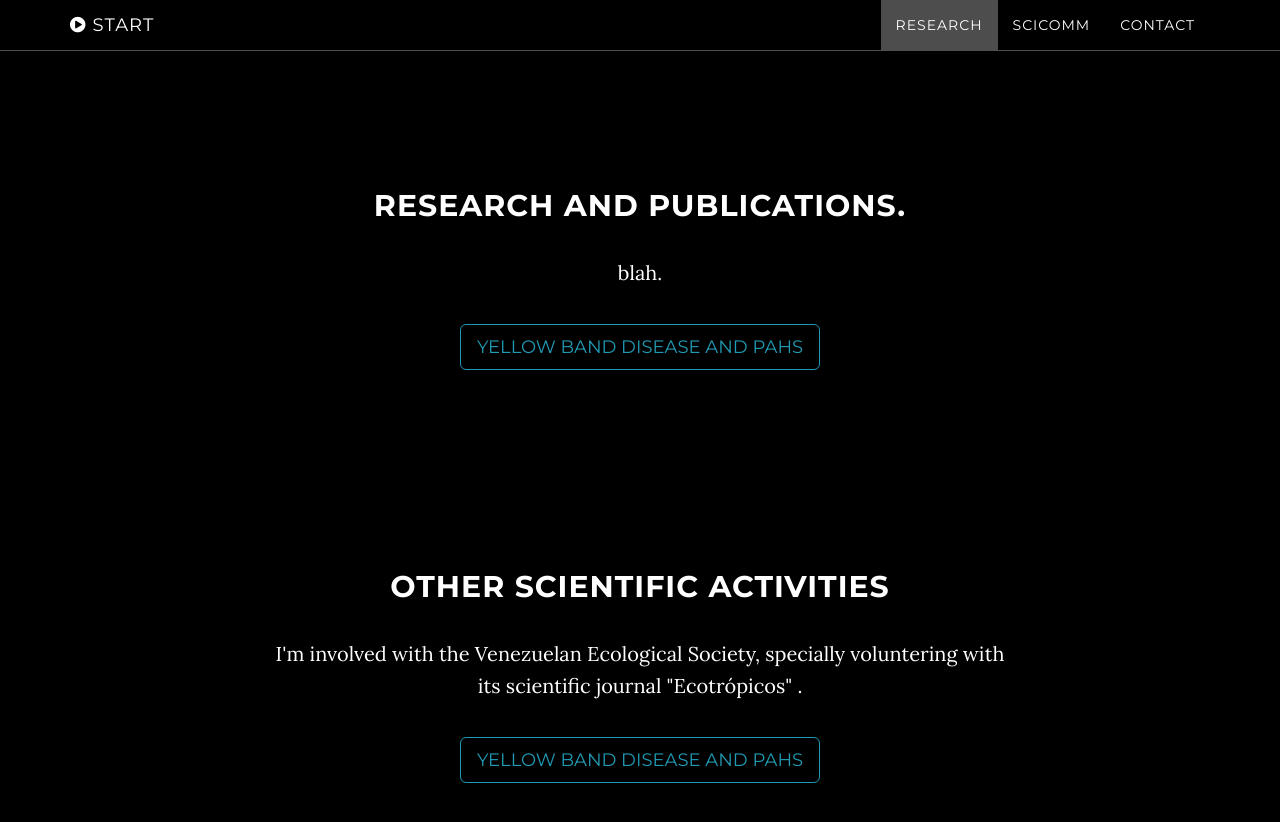
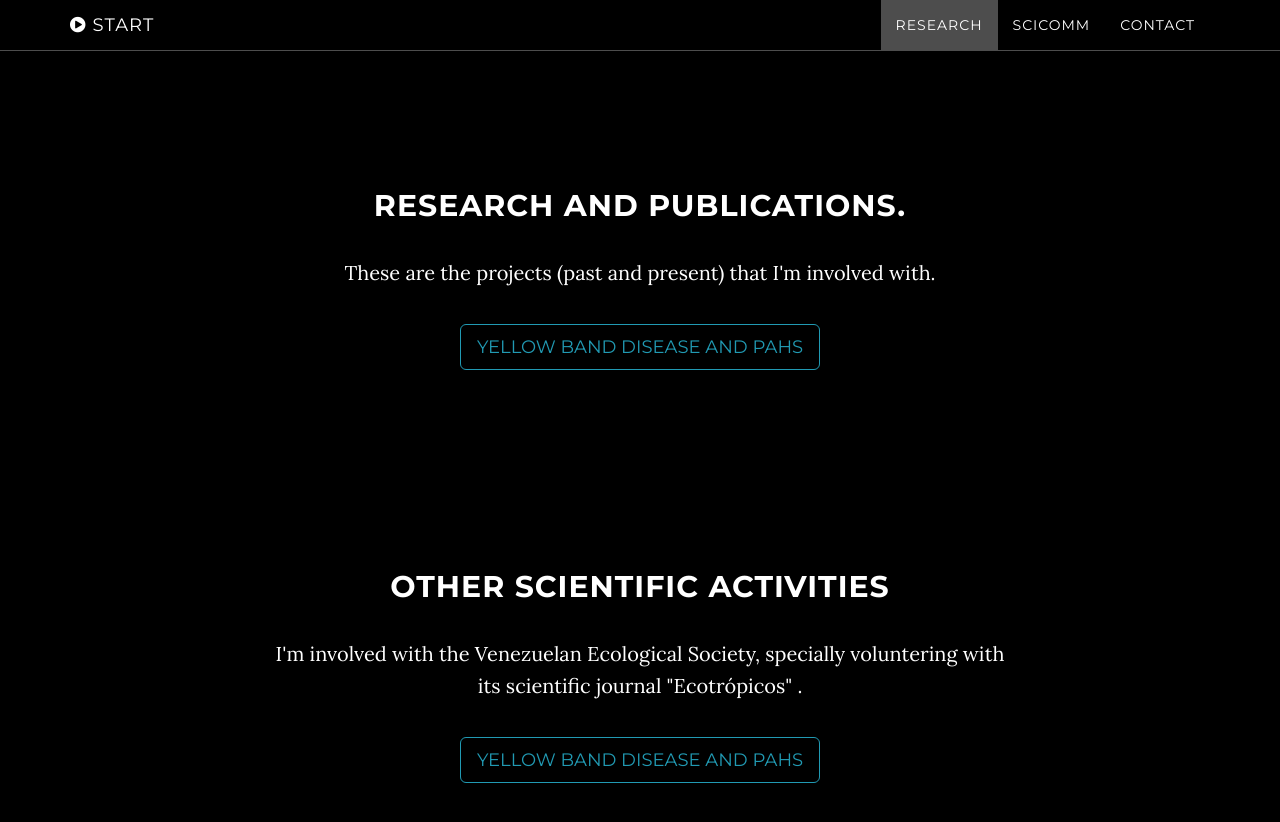
Before and after one commit to ejvalero/luismmontilla.github.io, a Jekyll site: the page built from index.html, in a window 1280 px wide and 900 px high, scrolled down 911 px. Shown: the top 822 px of the window. Built offline with Jekyll 4.4.1, drawn with Linux system fonts in a browser that asks for light colours.

Commit message:
Update research.html

```diff
--- a/_includes/research.html
+++ b/_includes/research.html
@@ -4,7 +4,7 @@
             <div class="container">
                 <div class="col-lg-8 col-lg-offset-2">
                     <h2>Research and publications.</h2>
-                    <p>blah.</p>
+                    <p>These are the projects (past and present) that I'm involved with.</p>
                     <a href="https://luismmontilla.github.io/ybd-pah/" class="btn btn-default btn-lg">Yellow band disease and PAHS</a>
                 </div>
             </div>
```
